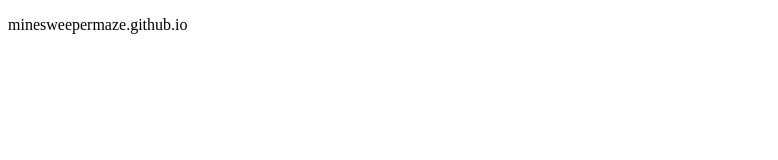
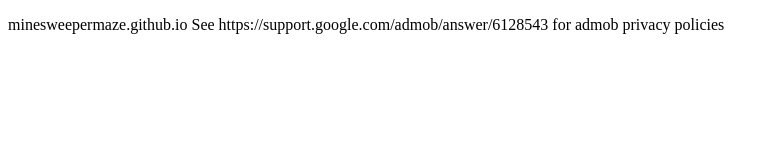
Before and after one commit to MinesweeperMaze/minesweepermaze.github.io, a plain HTML site: page index.html in a window 1280 px wide. Shown: the whole page, without its empty margins (0-778 px from the left). Drawn offline with Linux system fonts and the light colour scheme.

Commit message:
admob privacy policy

```diff
--- a/index.html
+++ b/index.html
@@ -6,6 +6,8 @@
   <body>
     <p>
       minesweepermaze.github.io
+
+      See https://support.google.com/admob/answer/6128543 for admob privacy policies
     </p>
   </body>
 </html>
```
